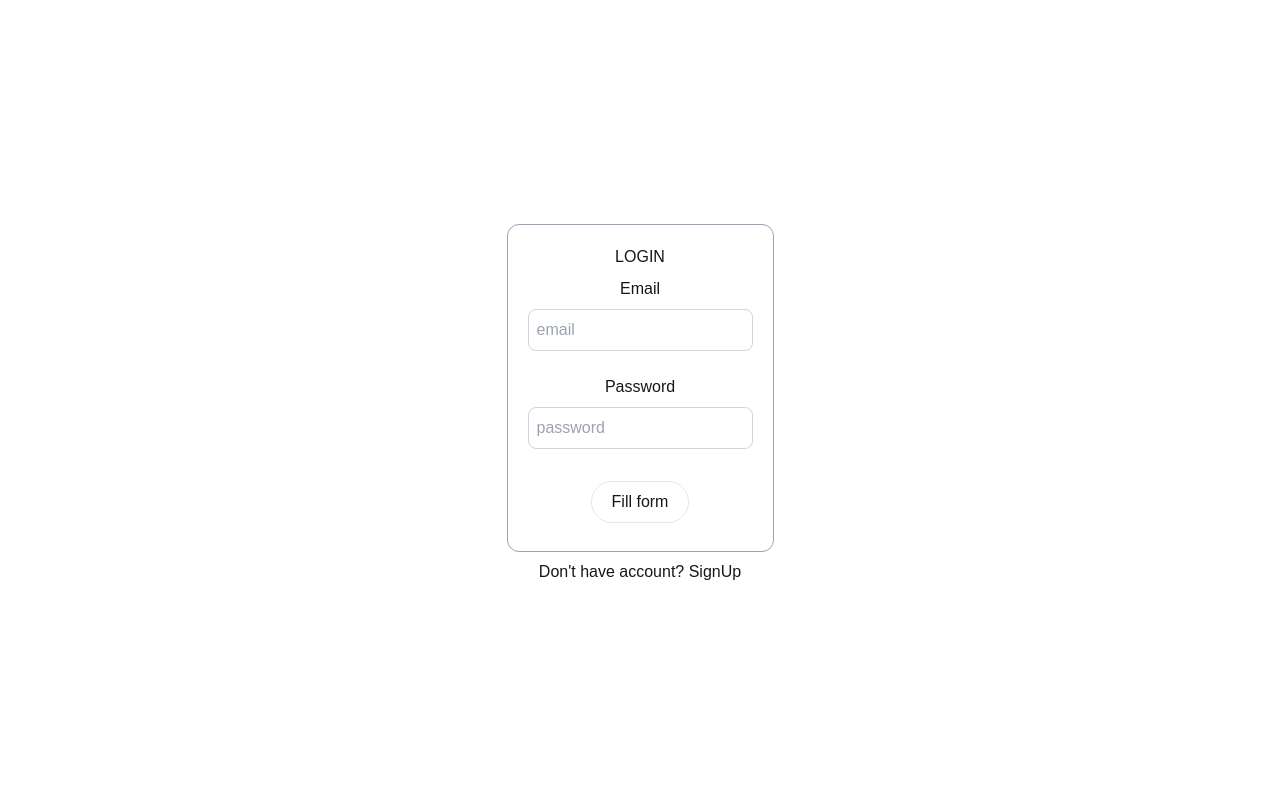
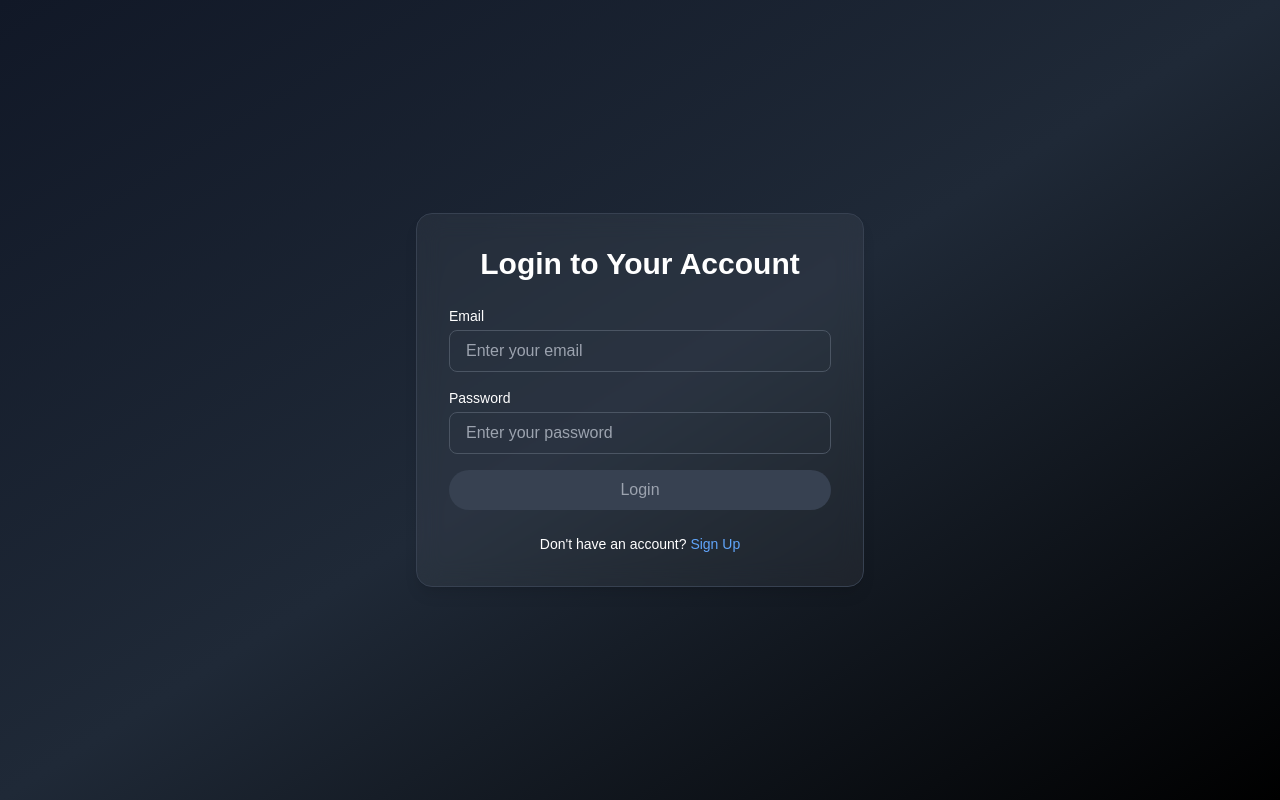
Before and after one commit to RishitaChakravo/Bloggs, a Next.js app: page /login in a window 1280 px wide. Built offline with nearby package versions, Linux system fonts and the light colour scheme.

Commit message:
login ui update

```diff
--- a/src/app/login/page.tsx
+++ b/src/app/login/page.tsx
@@ -1,81 +1,117 @@
-"use client"
+"use client";
 
-import axios from "axios"
-import Link from "next/link"
-import { useRouter } from "next/navigation"
-import { useEffect, useState } from "react"
-import toast from "react-hot-toast"
+import axios from "axios";
+import Link from "next/link";
+import { useRouter } from "next/navigation";
+import { useEffect, useState } from "react";
+import toast, { Toaster } from "react-hot-toast";
 
-export default function Login(){
-    const router = useRouter()
-    const [disabled, setDisable] = useState(true)
-    const [loading, setLoading] = useState(false)
+export default function Login() {
+    const router = useRouter();
+    const [disabled, setDisable] = useState(true);
+    const [loading, setLoading] = useState(false);
     const [userData, setUserData] = useState({
         email: "",
         password: ""
-    })
-    const [message, setMessage] = useState()
-    const [success, setSuccess] = useState()
+    });
+    const [message, setMessage] = useState("");
+    const [success, setSuccess] = useState(false);
 
     const onLogin = async () => {
-        if(!disabled) {
-            setLoading(true)
+        if (!disabled) {
+            setLoading(true);
         }
         try {
             const response = await axios.post("/api/users/login", userData, {
                 withCredentials: true,
-            })
-            setMessage(response.data.message)
-            setSuccess(response.data.success)
-            console.log("Logged In Successfully", response)
-            toast.success("LoggedIn succesfully")
+            });
+            setMessage(response.data.message);
+            setSuccess(response.data.success);
+            toast.success("Logged in successfully");
         } catch (error: any) {
-            toast.error("Failed login process")
+            toast.error("Login failed");
+            setSuccess(false);
+            setMessage("Invalid credentials or server error");
         } finally {
-            setLoading(false)
-            router.push('/')
+            setLoading(false);
+            router.push("/");
         }
-    }
+    };
 
     useEffect(() => {
-        if(userData.email.length > 0 && userData.password.length > 0){
-            setDisable(false)
-        } else {
-            setDisable(true)
-        }
-    }, [userData])
-    return(
-        <div className="flex flex-col justify-center items-center min-h-screen">
-            <div className="flex flex-col justify-center items-center gap-2 border border-gray-400 p-5 my-2 rounded-xl">
-                <p>{loading ? "Processing" : "LOGIN"}</p>
-                <label htmlFor="email">Email</label>
-                <input
-                className="p-2 border border-gray-300 rounded-lg mb-4 focus:outline-none focus:border-gray-600 text-black bg-white"
-                id="email"
-                placeholder="email"
-                type="email"
-                value={userData.email}
-                onChange={(e) => {setUserData({...userData, email: e.target.value})}}
-                />
-                <label htmlFor="password">Password</label>
-                <input
-                className="p-2 border border-gray-300 rounded-lg mb-4 focus:outline-none focus:border-gray-600 text-black bg-white"
-                id="password"
-                placeholder="password"
-                type="password"
-                value={userData.password}
-                onChange={(e) => {setUserData({...userData, password: e.target.value})}}
-                />
-                <button onClick={onLogin}
-                className="border py-2 px-5 my-2 rounded-full hover:bg-white/10 active:bg-white active:text-black"
-                >{disabled ? "Fill form" : "Login"}</button>
+        setDisable(!(userData.email.length > 0 && userData.password.length > 0));
+    }, [userData]);
+
+    return (
+        <div className="min-h-screen flex items-center justify-center bg-gradient-to-br from-gray-900 via-gray-800 to-black px-4">
+            <div className="w-full max-w-md bg-white/5 backdrop-blur-md p-8 rounded-2xl shadow-lg border border-gray-700 text-white">
+                <h2 className="text-3xl font-semibold text-center mb-6">Login to Your Account</h2>
+
+                <div className="space-y-4">
+                    <div>
+                        <label htmlFor="email" className="block text-sm mb-1">Email</label>
+                        <input
+                            id="email"
+                            type="email"
+                            placeholder="Enter your email"
+                            value={userData.email}
+                            onChange={(e) => setUserData({ ...userData, email: e.target.value })}
+                            className="w-full px-4 py-2 rounded-lg border border-gray-600 bg-transparent focus:outline-none focus:border-blue-500"
+                        />
+                    </div>
+
+                    <div>
+                        <label htmlFor="password" className="block text-sm mb-1">Password</label>
+                        <input
+                            id="password"
+                            type="password"
+                            placeholder="Enter your password"
+                            value={userData.password}
+                            onChange={(e) => setUserData({ ...userData, password: e.target.value })}
+                            className="w-full px-4 py-2 rounded-lg border border-gray-600 bg-transparent focus:outline-none focus:border-blue-500"
+                        />
+                    </div>
+
+                    <button
+                        onClick={onLogin}
+                        disabled={disabled || loading}
+                        className={`w-full py-2 rounded-full transition duration-300 ${disabled
+                                ? "bg-gray-700 text-gray-400 cursor-not-allowed"
+                                : "bg-blue-600 hover:bg-blue-700 text-white"
+                            }`}
+                    >
+                        {loading ? "Logging in..." : "Login"}
+                    </button>
+
+                    <p className={`text-sm text-center ${success ? "text-green-400" : "text-red-400"}`}>
+                        {message}
+                    </p>
+                </div>
+
+                <p className="text-sm text-center mt-6">
+                    Don't have an account?{" "}
+                    <Link href="/signup" className="text-blue-400 hover:underline">Sign Up</Link>
+                </p>
             </div>
-            <p>Don't have account?
-                <Link
-                className="hover:text-gray-400"
-                href="/signup"> SignUp</Link>
-            </p>
-            <p className={success ? 'text-green-600' : 'text-red-600'}>{message}</p>
+            <Toaster
+                position="top-center"
+                toastOptions={{
+                    success: {
+                        duration: 3000,
+                        style: {
+                            background: 'green',
+                            color: 'white',
+                        },
+                    },
+                    error: {
+                        duration: 4000,
+                        style: {
+                            background: 'red',
+                            color: 'white',
+                        },
+                    },
+                }}
+            />
         </div>
-    )
+    );
 }
```
